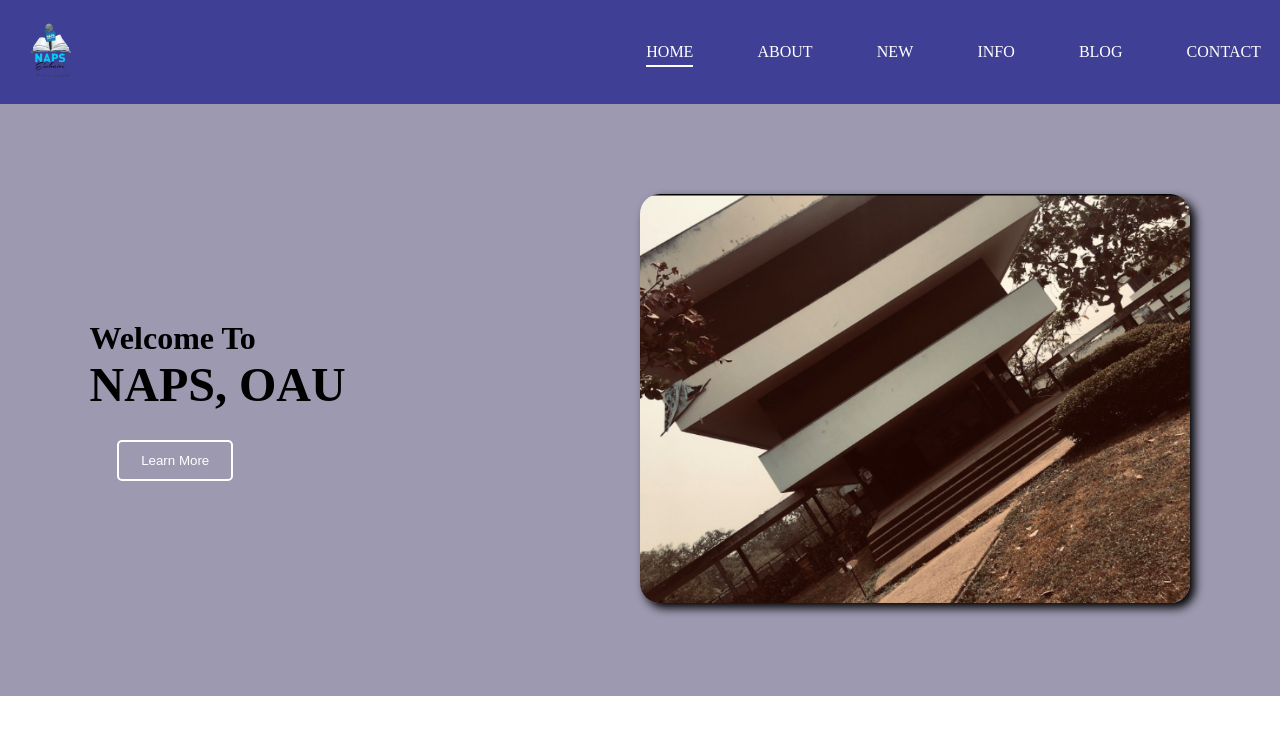
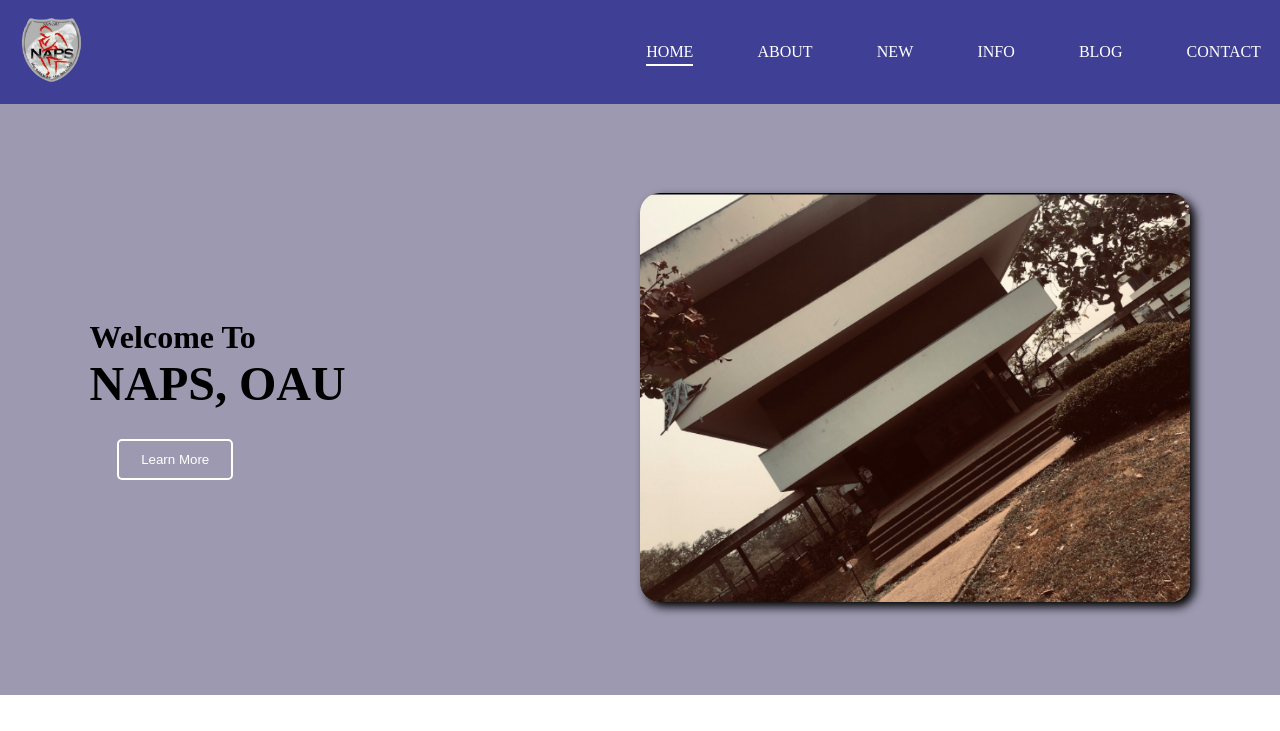
Before and after one commit to TadeDerhbi/NAPS-OAU, a plain HTML site: page index.html in a window 1280 px wide. Shown: the top 731 px of the page. Drawn offline with Linux system fonts and the light colour scheme; files whose address does not match are found by name.

Commit message:
Initial commit

```diff
--- a/index.html
+++ b/index.html
@@ -14,7 +14,7 @@
     <header>
         <nav>
             <div class="left-nav">
-                <img src="logo.png" alt="logo">
+                <img src="NapsLogo.png" alt="logo">
             </div>
             <div class="right-nav">
                 <p><a href="#" class="home">HOME</a></p>
```
